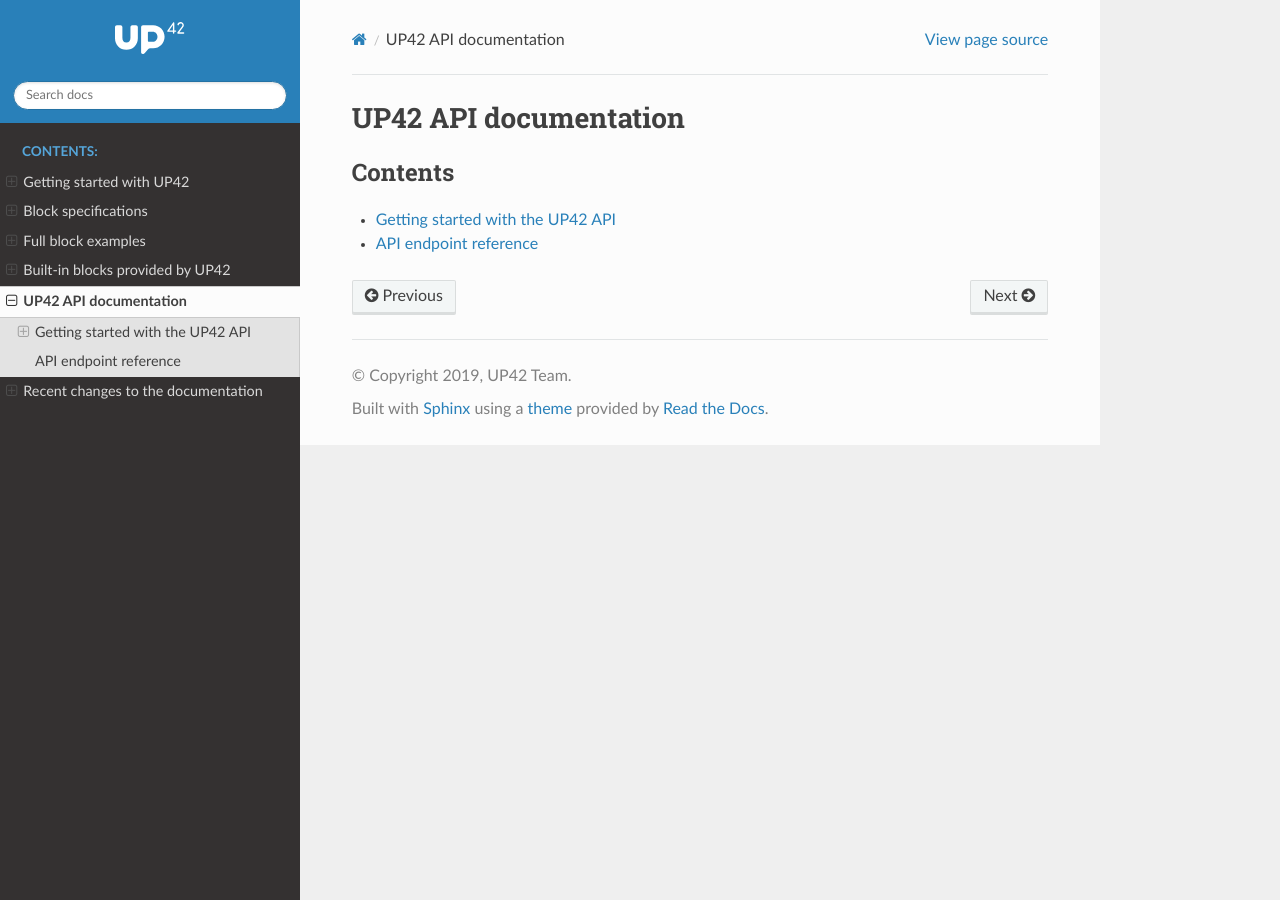
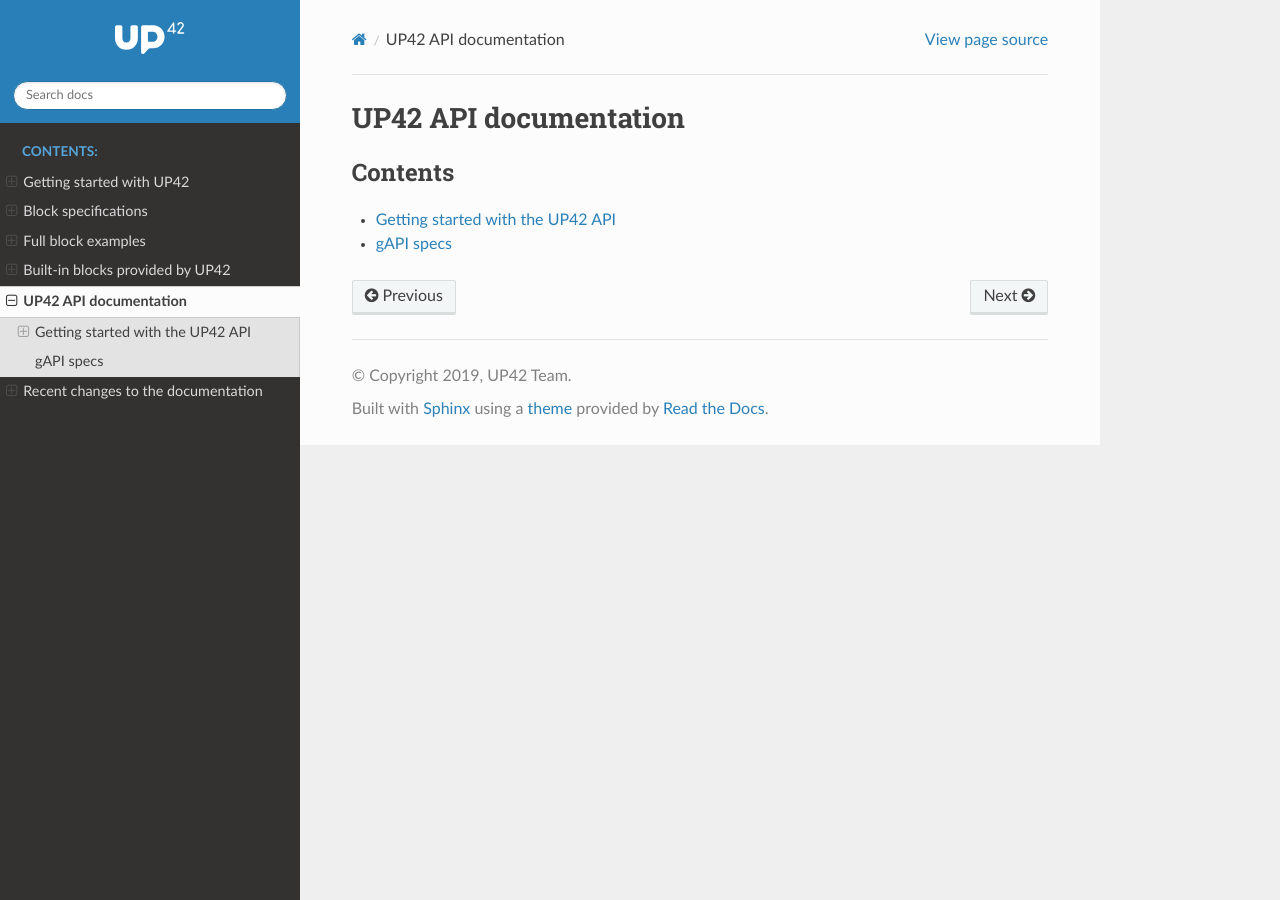
Before and after one commit to up42/docs, a Sphinx documentation site: the page built from source/specs/index.rst, in a window 1280 px wide. Built offline with Sphinx 7.4.7 and the Read the Docs theme 2.0.0, drawn with Linux system fonts in a browser that asks for light colours.

```diff
--- a/source/specs/docs-coming-soon.rst
+++ /dev/null
@@ -1,6 +0,0 @@
-.. _UP42-apis:
-
-API endpoint reference
-=================================
-
-Coming soon...
--- a/source/specs/index.rst
+++ b/source/specs/index.rst
@@ -8,4 +8,4 @@ UP42 API documentation
    :caption: Contents
 
    public-apis
-   docs-coming-soon
+   gAPI specs <../api/index.html#http://>
```
